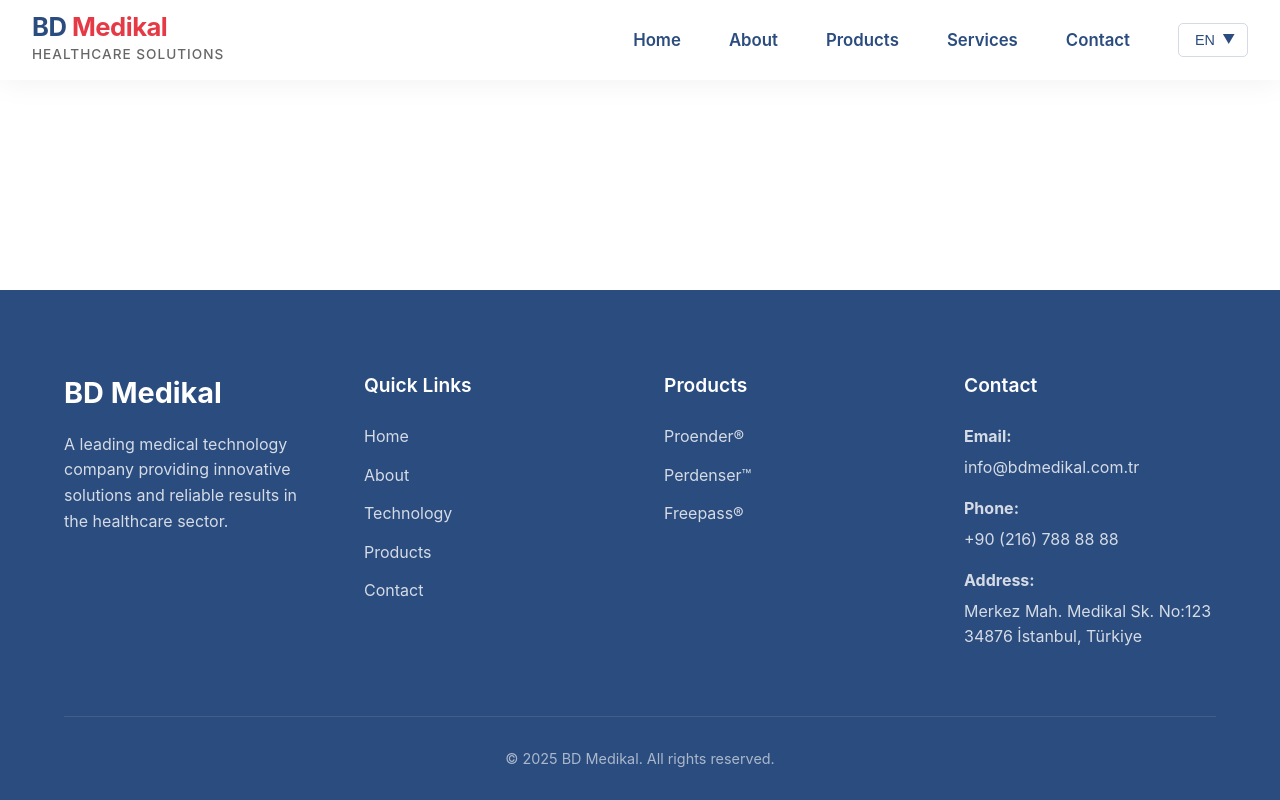
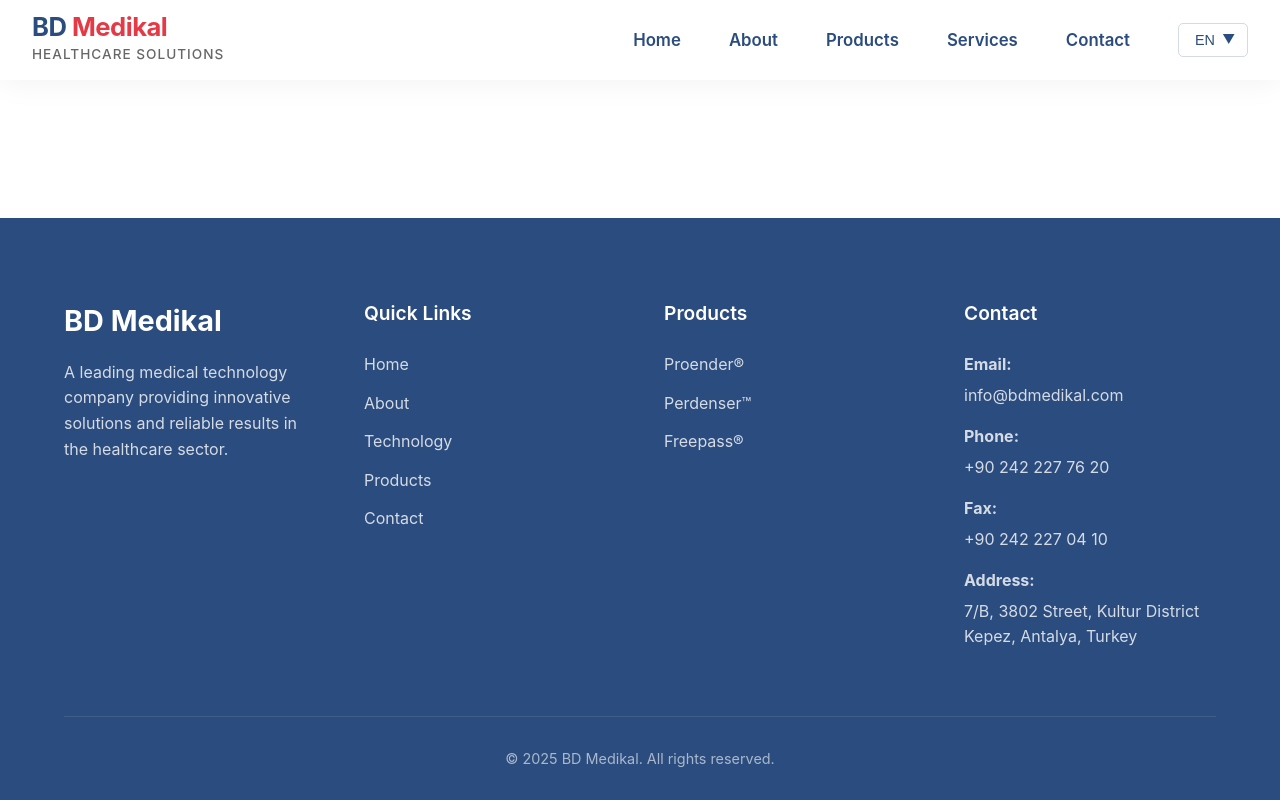
Before and after one commit to DoganKirmizigul/bdmedikal, a React (Create React App) app: page /iletisim in a window 1280 px wide. Built offline with nearby package versions, Linux system fonts and the light colour scheme.

Commit message:
home product cards and footer updated.

```diff
--- a/src/components/Footer.js
+++ b/src/components/Footer.js
@@ -57,18 +57,32 @@
           <ul className="footer-contact">
             <li>
               <strong>{t.footer.contact.email}:</strong>
-              <a href="mailto:info@bdmedikal.com.tr"> info@bdmedikal.com.tr</a>
+              <a href="mailto:info@bdmedikal.com"> info@bdmedikal.com</a>
             </li>
             <li>
               <strong>{t.footer.contact.phone}:</strong>
-              <a href="tel:+902167888888"> +90 (216) 788 88 88</a>
+              <a href="tel:+902422277620"> +90 242 227 76 20</a>
+            </li>
+            <li>
+              <strong>Fax:</strong>
+              <a href="tel:+902422270410"> +90 242 227 04 10</a>
             </li>
             <li>
               <strong>{t.footer.contact.address}:</strong>
               <address>
-                Merkez Mah. Medikal Sk. No:123
-                <br />
-                34876 İstanbul, Türkiye
+                {language === "tr" ? (
+                  <>
+                    Kültür Mahallesi 3802 Sokak No: 7/B
+                    <br />
+                    Kepez, Antalya, Turkey
+                  </>
+                ) : (
+                  <>
+                    7/B, 3802 Street, Kultur District
+                    <br />
+                    Kepez, Antalya, Turkey
+                  </>
+                )}
               </address>
             </li>
           </ul>
--- a/src/components/Products.js
+++ b/src/components/Products.js
@@ -12,44 +12,44 @@
     {
       id: 1,
       title: {
-        tr: "Embolic Protection Device",
-        en: "Embolic Protection Device",
+        tr: "Girişimsel Radyoloji",
+        en: "Interventional Radiology",
       },
       description: {
-        tr: "Karotis arter müdahalesi için geliştirilmiş, yenilikçi filtre tasarımı ile distal embolizasyona karşı güvenilir koruma sağlayan cihaz.",
-        en: "Advanced protection device for carotid artery intervention, providing reliable protection against distal embolization with its innovative filter design.",
+        tr: "En ileri teknoloji ürünleri ve piyasanın en kaliteli malzemeleriyle hizmet veriyoruz. Özellikle beyin anevrizması, inme tedavileri ve periferik arter hastalığı alanlarında, en güncel çözümleri sunuyoruz. Dünya çapında kendini kanıtlamış birden fazla marka seçeneğimizle her ihtiyaca özel ürün desteği sağlıyoruz.",
+        en: "We provide service with the most advanced technology products and highest quality materials in the market. We offer the latest solutions especially in brain aneurysm, stroke treatments and peripheral artery disease. With multiple globally proven brand options, we provide product support tailored to every need.",
       },
       image:
-        "https://images.unsplash.com/photo-1576091160550-2173dba999ef?auto=format&fit=crop&q=80",
-      link: "/urunler/embolic-protection",
+        "https://images.unsplash.com/photo-1579684385127-1ef15d508118?auto=format&fit=crop&q=80",
+      link: "/urunler/girisimsel-radyoloji",
     },
     {
       id: 2,
       title: {
-        tr: "Kardiyovasküler Stentler",
-        en: "Cardiovascular Stents",
+        tr: "Girişimsel Onkoloji",
+        en: "Interventional Oncology",
       },
       description: {
-        tr: "En son teknoloji ile üretilmiş, yüksek esneklik ve dayanıklılık sunan kardiyovasküler stent sistemleri.",
-        en: "State-of-the-art cardiovascular stent systems offering high flexibility and durability.",
+        tr: "Kanser tedavisinde devrim yaratan kriyoablasyon yöntemiyle tümörleri dondurarak, mikrodalga ablasyon yöntemiyle tümörleri yakarak kesin ve etkili sonuçlar sağlıyoruz. Dünyanın en prestijli markalarına ait cihazlarla güvenilir ve ileri teknoloji hizmet sunuyoruz. Birçok farklı bölgedeki tümörlerde yüksek başarı oranı elde ediyoruz. Girişimsel onkolojide sadece bir yöntemle sınırlı kalmıyor, farklı tedavi seçenekleriyle de hastalarımıza çözüm sunuyoruz. Amacımız, kanserle mücadelede en etkili ve modern yöntemleri ulaştırmak.",
+        en: "We provide precise and effective results by freezing tumors with the revolutionary cryoablation method and burning tumors with microwave ablation in cancer treatment. We offer reliable and advanced technology service with devices from the world's most prestigious brands. We achieve high success rates in tumors in many different regions. In interventional oncology, we are not limited to just one method, we also offer solutions to our patients with different treatment options. Our goal is to deliver the most effective and modern methods in the fight against cancer.",
       },
       image:
-        "https://images.unsplash.com/photo-1530026405186-ed1f139313f8?auto=format&fit=crop&q=80",
-      link: "/urunler/stentler",
+        "https://ysm-res.cloudinary.com/image/upload/v1/yms/prod/8d9718b5-44ea-472f-ab86-0db4a5811aee",
+      link: "/urunler/girisimsel-onkoloji",
     },
     {
       id: 3,
       title: {
-        tr: "Diagnostik Kateterler",
-        en: "Diagnostic Catheters",
+        tr: "Kalp ve Damar Cerrahisi & Kardiyoloji",
+        en: "Cardiovascular Surgery & Cardiology",
       },
       description: {
-        tr: "Hassas tanı ve tedavi için özel olarak tasarlanmış, yüksek performanslı diagnostik kateter çözümleri.",
-        en: "High-performance diagnostic catheter solutions specially designed for precise diagnosis and treatment.",
+        tr: "Kalp kapakları, tüm stent çeşitleri ve daha fazlası için en kapsamlı ürün portföyüne sahibiz. Alanında lider, dünya çapında tanınan markaların çözümleriyle hizmet veriyoruz. Her türlü girişimsel ve cerrahi ihtiyaca yönelik en kaliteli ürünleri sağlıyoruz. Kalp ve damar sağlığında güvenilirliği, teknolojiyi ve kaliteyi bir araya getiriyoruz. Sağlık profesyonellerine, her adımda en üst düzey desteği sunuyoruz.",
+        en: "We have the most comprehensive product portfolio for heart valves, all types of stents and more. We provide service with solutions from globally recognized, leading brands in the field. We provide the highest quality products for all kinds of interventional and surgical needs. We combine reliability, technology and quality in cardiovascular health. We provide healthcare professionals with the highest level of support at every step.",
       },
       image:
-        "https://images.unsplash.com/photo-1579154204601-01588f351e67?auto=format&fit=crop&q=80",
-      link: "/urunler/kateterler",
+        "https://dam.northwell.edu/m/790f0b92222eafc3/Drupal-web_LHH_Cardio_MG_047.jpg",
+      link: "/urunler/kalp-damar",
     },
   ];
 
--- a/src/translations/en.js
+++ b/src/translations/en.js
@@ -21,7 +21,7 @@
   },
   stats: {
     experience: {
-      number: "15+",
+      number: "25+",
       text: "Years Experience",
     },
     cases: {
--- a/src/translations/tr.js
+++ b/src/translations/tr.js
@@ -21,7 +21,7 @@
   },
   stats: {
     experience: {
-      number: "15+",
+      number: "25+",
       text: "Yıllık Deneyim",
     },
     cases: {
```
